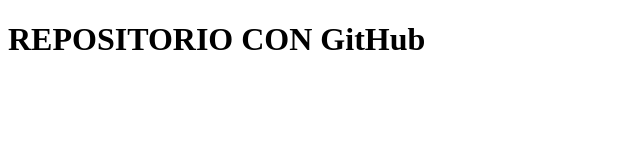
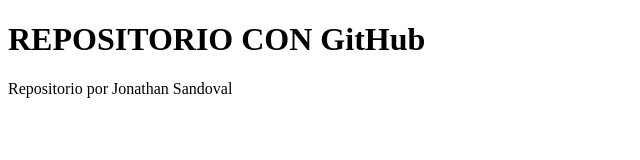
Before and after one commit to sandovaljonathan/TDSV11B, a plain HTML site: page index.html in a window 1280 px wide. Shown: the whole page, without its empty margins (0-640 px from the left). Drawn offline with Linux system fonts and the light colour scheme.

Commit message:
Update desde el navegador

```diff
--- a/index.html
+++ b/index.html
@@ -7,5 +7,6 @@
 </head>
 <body>
     <h1>REPOSITORIO CON GitHub</h1>
+    <p>Repositorio por Jonathan Sandoval</p>
 </body>
 </html>
```
